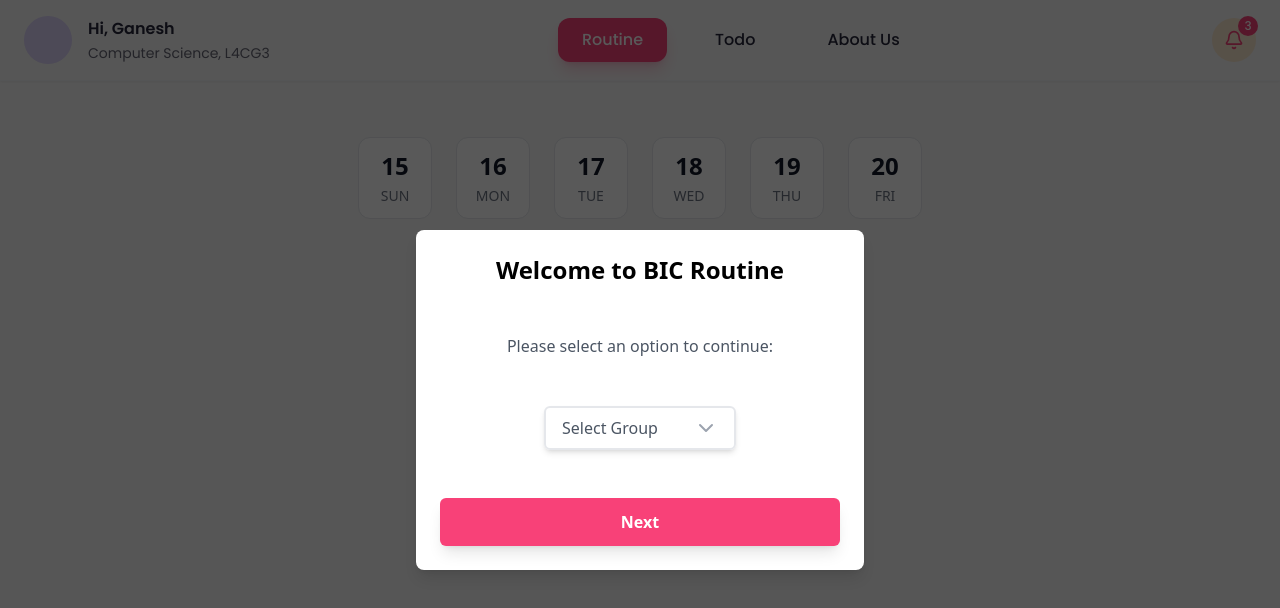
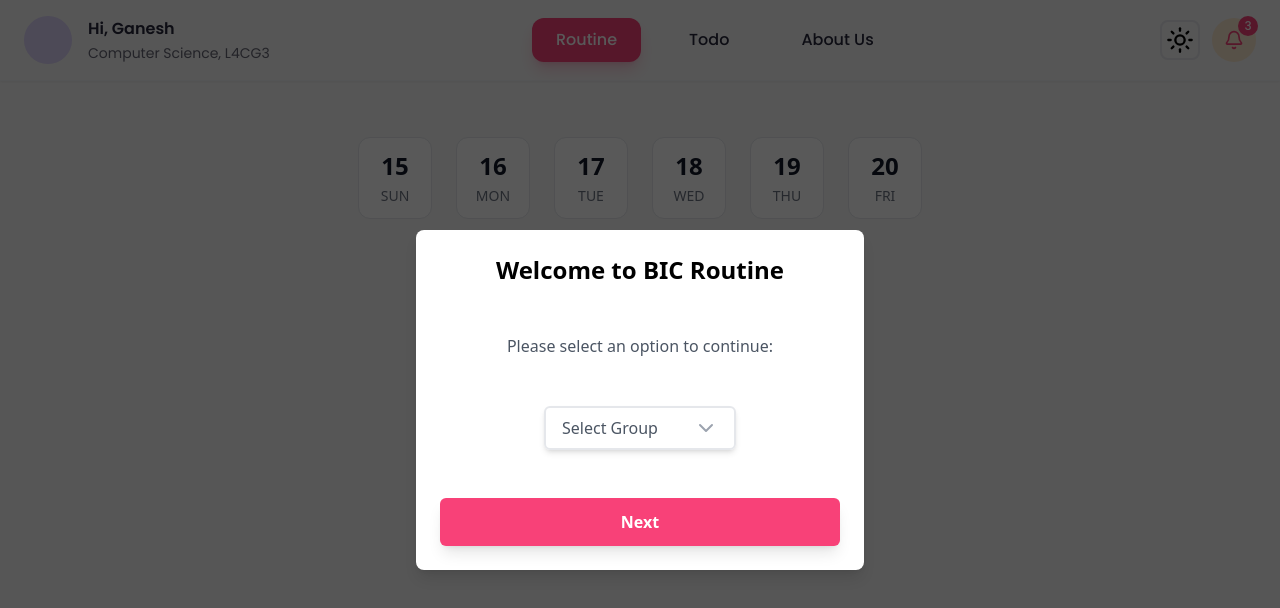
Before and after one commit to adgator101/routine-v2-react, a React (Vite) app: page /home in a window 1280 px wide. Shown: the top 608 px of the page. Built offline with nearby package versions, Linux system fonts and the light colour scheme.

Commit message:
feat(light/dark): add light/dark mode toggle button

```diff
--- a/src/components/NavBar.jsx
+++ b/src/components/NavBar.jsx
@@ -1,4 +1,4 @@
-import { Bell, House, ListCheck, User } from "lucide-react";
+import { Bell, House, ListCheck, Moon, Sun, User } from "lucide-react";
 import React, { useEffect, useState } from "react";
 import Notification from "./Notification";
 
@@ -8,8 +8,8 @@ const NavItem = ({ activeItem, setActiveItem }) => {
     <ul className="flex gap-6">
       {navItems.map((item) => (
         <li
-          className={`group relative cursor-pointer select-none overflow-hidden rounded-xl px-6 py-2.5 font-medium transition-all duration-300 hover:bg-accent/5
-            ${activeItem === item
+          className={`group relative cursor-pointer select-none overflow-hidden rounded-xl px-6 py-2.5 font-medium transition-all duration-300 hover:bg-accent/5 ${
+            activeItem === item
               ? "bg-accent text-white shadow-lg shadow-accent/25"
               : "text-dark hover:text-accent"
           }`}
@@ -42,14 +42,14 @@ const NavItemMobile = ({ activeItem, setActiveItem }) => {
               <li
                 key={item.label}
                 onClick={() => setActiveItem(item.label)}
-                className={`group relative cursor-pointer rounded-xl p-3 transition-all duration-300
-                  ${isActive ? "bg-accent/10" : "hover:bg-gray-50"}`}
+                className={`group relative cursor-pointer rounded-xl p-3 transition-all duration-300 ${isActive ? "bg-accent/10" : "hover:bg-gray-50"}`}
               >
                 <div className="flex flex-col items-center gap-1">
                   {React.cloneElement(item.icon, {
                     size: 20,
                     color: isActive ? "#F84178" : "#252539",
-                    className: "transition-transform duration-300 group-hover:scale-110"
+                    className:
+                      "transition-transform duration-300 group-hover:scale-110",
                   })}
                 </div>
               </li>
@@ -63,6 +63,7 @@ const NavItemMobile = ({ activeItem, setActiveItem }) => {
 
 // Main NavBar Component
 const NavBar = ({ activeItem, setActiveItem }) => {
+  const [isLight, setisLight] = useState(true);
   const [isMobile, setIsMobile] = useState(window.innerWidth < 768);
   const [showNotifications, setShowNotifications] = useState(false);
 
@@ -99,7 +100,18 @@ const NavBar = ({ activeItem, setActiveItem }) => {
             </div>
           )}
         </div>
-
+        <div className="flex-center gap-3">
+          {/* Light/Dark Mode */}
+          <button
+            onClick={() => setisLight(!isLight)}
+            className="rounded-lg border-2 border-gray-200 p-1 transition-all duration-300 active:bg-gray-300"
+          >
+            <div
+              className={`transition-transform duration-500 ${isLight ? "rotate-180" : "rotate-360"}`}
+            >
+              {isLight ? <Sun size={28} /> : <Moon size={28} />}
+            </div>
+          </button>
           {/* Right - Notifications */}
           <button
             className="group relative rounded-full bg-card-1/50 p-3 transition-all duration-300 hover:scale-105 hover:bg-card-1 hover:shadow-md active:scale-95"
@@ -112,6 +124,7 @@ const NavBar = ({ activeItem, setActiveItem }) => {
             </span>
           </button>
         </div>
+      </div>
 
       {/* Notification Component */}
       <Notification
@@ -122,7 +135,10 @@ const NavBar = ({ activeItem, setActiveItem }) => {
       {/* Mobile Navigation */}
       {isMobile && (
         <div className="flex-1 text-center">
-          <NavItemMobile activeItem={activeItem} setActiveItem={setActiveItem} />
+          <NavItemMobile
+            activeItem={activeItem}
+            setActiveItem={setActiveItem}
+          />
         </div>
       )}
     </nav>
```
Lines whose indentation alone changed are shown as unchanged.
